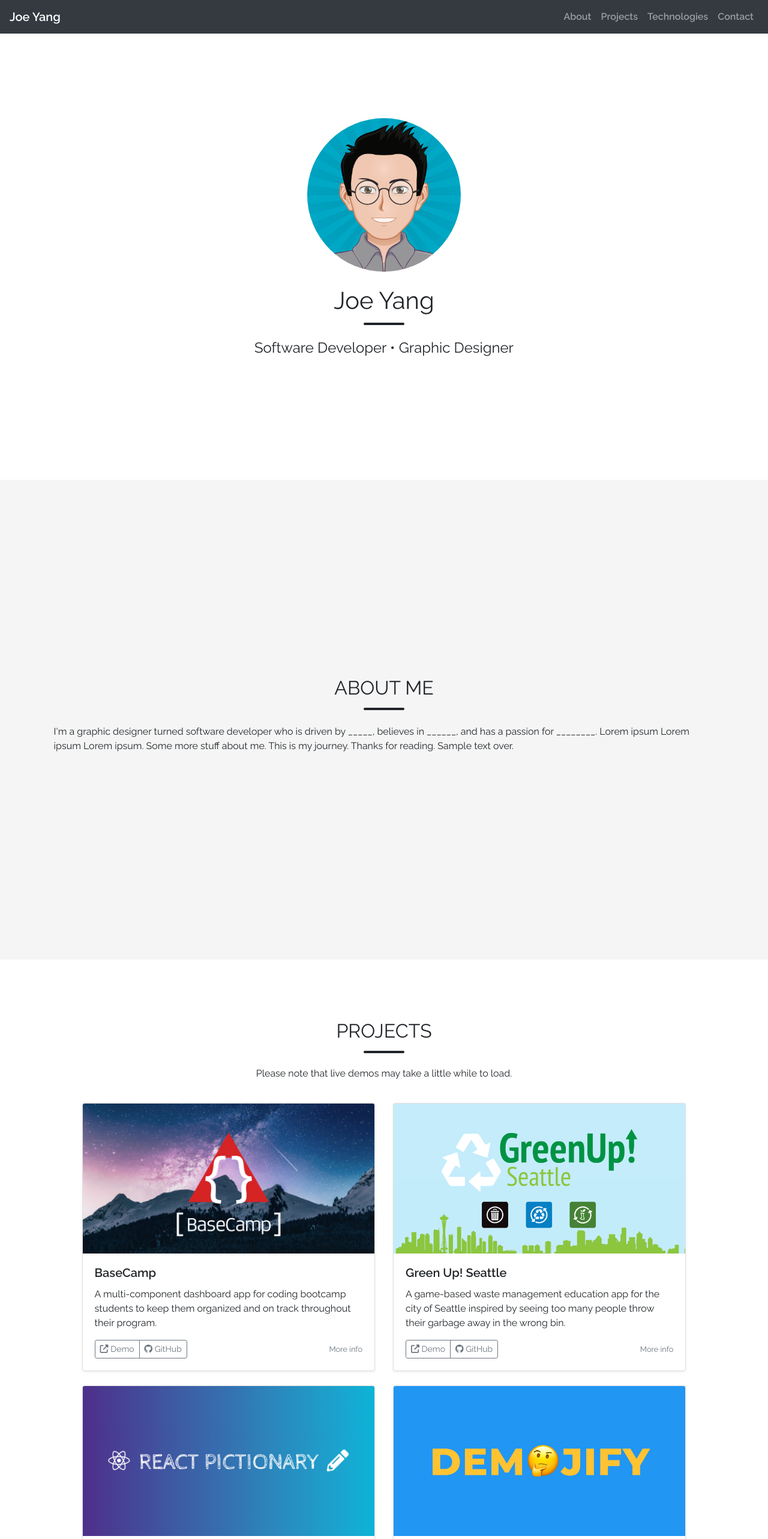
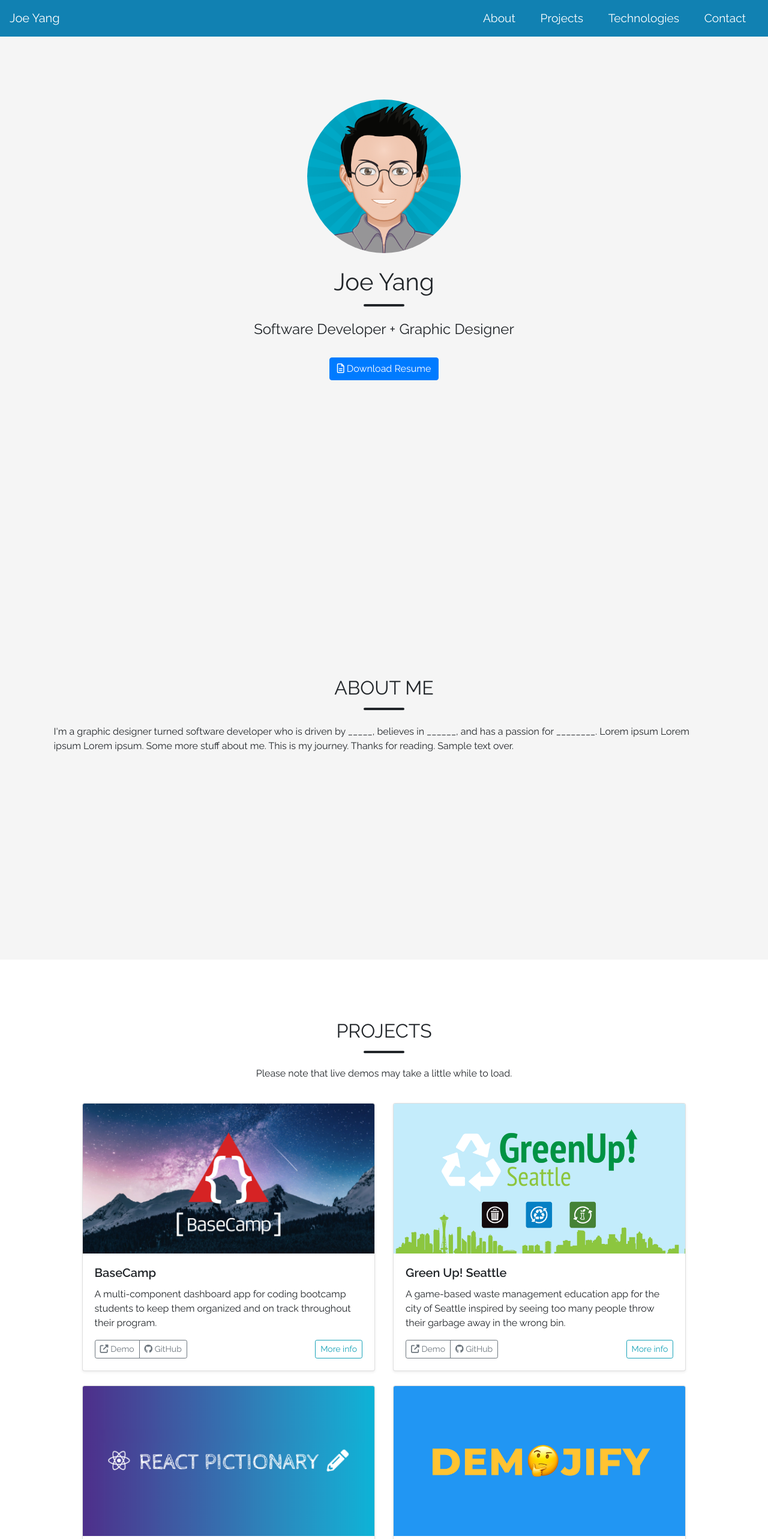
Before and after one commit to jyang81/portfolio-frontend, a React (Create React App) app: page / in a window 1280 px wide. Shown: the top 2566 px of the page at 60% size. Built offline with nearby package versions, Linux system fonts and the light colour scheme.

Commit message:
adjust colors

```diff
--- a/src/components/Home.js
+++ b/src/components/Home.js
@@ -2,13 +2,17 @@ import React from 'react';
 
 const Home = () => {
     return (
-        <main id="home">
-          <img src="myAvatar.png" alt="avatar" className="mainimage" />
-          <br />
-          <h1>Joe Yang</h1>
-          <hr/>
-          <h4>Software Developer • Graphic Designer</h4>
-        </main>
+      <main className="light-bg" id="home">
+        <img src="myAvatar.png" alt="avatar" className="mainimage" />
+        <br />
+        <h1>Joe Yang</h1>
+        <hr />
+        <h4>Software Developer + Graphic Designer</h4>
+        <br />
+        <div>
+          <button className="btn btn-primary"><i className="far fa-file-alt"></i> Download Resume</button>
+        </div>
+      </main>
     );
 };
 
--- a/src/components/Nav.js
+++ b/src/components/Nav.js
@@ -3,7 +3,7 @@ import React from 'react';
 
 const Nav = () => {
     return (
-      <nav className="navbar fixed-top navbar-expand-md navbar-dark bg-dark bold">
+      <nav className="navbar fixed-top navbar-expand-md navbar-dark navcolor">
         <a className="navbar-brand" href="/">
           <span className="sr-only">(current)</span>Joe Yang
         </a>
@@ -20,16 +20,16 @@ const Nav = () => {
         </button>
         <div className="collapse navbar-collapse" id="navbarNavAltMarkup">
           <div className="navbar-nav ml-auto">
-            <a className="nav-item nav-link" href="#about">
+            <a className="nav-item nav-link my-nav-link" href="#about">
               About
             </a>
-            <a className="nav-item nav-link" href="#projects">
+            <a className="nav-item nav-link my-nav-link" href="#projects">
               Projects
             </a>
-            <a className="nav-item nav-link" href="#tech">
+            <a className="nav-item nav-link my-nav-link" href="#tech">
               Technologies
             </a>
-            <a className="nav-item nav-link" href="#contact">
+            <a className="nav-item nav-link my-nav-link" href="#contact">
               Contact
             </a>
           </div>
--- a/src/components/Projects.js
+++ b/src/components/Projects.js
@@ -5,7 +5,7 @@ const CARD = "card mb-4 shadow-sm";
 
 const Projects = () => {
     return (
-        <main name="projects" id="projects">
+      <main className="" id="projects">
         <h2>PROJECTS</h2>
         <hr />
         <h6>Please note that live demos may take a little while to load.</h6>
@@ -17,9 +17,9 @@ const Projects = () => {
                 <div className="card-body">
                   <h5 className="card-title bold">BaseCamp</h5>
                   <p className="card-text">
-                      A multi-component dashboard app for coding bootcamp
-                      students to keep them organized and on track throughout
-                      their program.
+                    A multi-component dashboard app for coding bootcamp students
+                    to keep them organized and on track throughout their
+                    program.
                   </p>
                   <div className="d-flex justify-content-between align-items-center">
                     <div className="btn-group">
@@ -42,7 +42,9 @@ const Projects = () => {
                         <i className="fab fa-github"></i> GitHub
                       </a>
                     </div>
-                      <small className="text-muted right">More info</small>
+                    <button className="btn btn-outline-info btn-sm right">
+                      More info
+                    </button>
                   </div>
                 </div>
               </div>
@@ -53,8 +55,8 @@ const Projects = () => {
                 <div className="card-body">
                   <h5 className="card-title bold">Green Up! Seattle</h5>
                   <p className="card-text">
-                      A game-based waste management education app for the city
-                      of Seattle inspired by seeing too many people throw their
+                    A game-based waste management education app for the city of
+                    Seattle inspired by seeing too many people throw their
                     garbage away in the wrong bin.
                   </p>
                   <div className="d-flex justify-content-between align-items-center">
@@ -78,7 +80,9 @@ const Projects = () => {
                         <i className="fab fa-github"></i> GitHub
                       </a>
                     </div>
-                      <small className="text-muted right">More info</small>
+                    <button className="btn btn-outline-info btn-sm right">
+                      More info
+                    </button>
                   </div>
                 </div>
               </div>
@@ -89,10 +93,10 @@ const Projects = () => {
                 <div className="card-body">
                   <h5 className="card-title bold">React Pictionary</h5>
                   <p className="card-text">
-                      Play pictionary online with your friends! This is a
-                      realtime drawing game where players draw and guess various
-                      words for points. Inspired by my love for drawing, and
-                      games such as Yahoo Graffiti and Draw Something.
+                    Play pictionary online with your friends! This is a realtime
+                    drawing game where players draw and guess various words for
+                    points. Inspired by my love for drawing, and games such as
+                    Yahoo Graffiti and Draw Something.
                   </p>
                   <div className="d-flex justify-content-between align-items-center">
                     <div className="btn-group">
@@ -115,7 +119,9 @@ const Projects = () => {
                         <i className="fab fa-github"></i> GitHub
                       </a>
                     </div>
-                      <small className="text-muted right">More info</small>
+                    <button className="btn btn-outline-info btn-sm right">
+                      More info
+                    </button>
                   </div>
                 </div>
               </div>
@@ -127,10 +133,10 @@ const Projects = () => {
                 <div className="card-body">
                   <h5 className="card-title bold">Demojify</h5>
                   <p className="card-text">
-                      Who doesn't love emojis? And who doesn't love puzzles?
-                      Well, now you can have the best of both worlds with
-                      Demojify! Decrypt fun emoji-based puzzles of various
-                      categories like movies, songs, and more!
+                    Who doesn't love emojis? And who doesn't love puzzles? Well,
+                    now you can have the best of both worlds with Demojify!
+                    Decrypt fun emoji-based puzzles of various categories like
+                    movies, songs, and more!
                   </p>
                   <div className="d-flex justify-content-between align-items-center">
                     <div className="btn-group">
@@ -153,7 +159,9 @@ const Projects = () => {
                         <i className="fab fa-github"></i> GitHub
                       </a>
                     </div>
-                      <small className="text-muted right">More info</small>
+                    <button className="btn btn-outline-info btn-sm right">
+                      More info
+                    </button>
                   </div>
                 </div>
               </div>
--- a/src/css/contact.css
+++ b/src/css/contact.css
@@ -14,5 +14,5 @@
 }
 
 .contact-link:hover {
-    color: rgb(59, 180, 228);
+    color: #33FFED;
 }
--- a/src/css/index.css
+++ b/src/css/index.css
@@ -38,10 +38,11 @@ main {
   padding: 100px 7vw;
 }
 
-h2, h6, h4{
+h2, h6, h4 {
   text-align: center;
 }
 
+/* ==== Eliminates L/R margin on small screens === */
 @media (max-width: 768px) {
   .row {
    margin-left: 0 !important;
@@ -53,13 +54,16 @@ h2, h6, h4{
   padding: 0;
 }
 
+.gradient-bg {
+  background: linear-gradient(#ffffff, #d6ffff);
+}
 
 .light-bg {
-  background-color: rgb(245, 245, 245);
+  background-color: #f5f5f5;
 }
 
 .dark-bg {
-  background-color: rgb(72, 72, 72);
+  background-color: #404140;
   color: white;
 }
 
@@ -67,7 +71,7 @@ footer {
   min-height: 100px;
   text-align: center;
   padding: 1rem;
-  background-color: rgb(29, 28, 28);
+  background-color: #212221;
   color: white;
 }
 
@@ -143,12 +147,19 @@ nav {
 /* nav a:hover {
   color: rgb(15, 237, 185);
 }
+*/
 
-nav a:active {
-  background-color: rgb(53, 223, 223);
-  color: white;
+.my-nav-link {
+  color: white !important;
+  margin: 0 0.8rem;
+  text-align: center;
+  font-size: 1.2rem;
 }
 
-nav .icon {
-  display: none;
-} */
+.my-nav-link:hover, .my-nav-link:focus {
+  color: #33FFED !important;
+}
+
+.navcolor {
+  background: #1181b2;
+}
```
Lines whose indentation alone changed are shown as unchanged.
